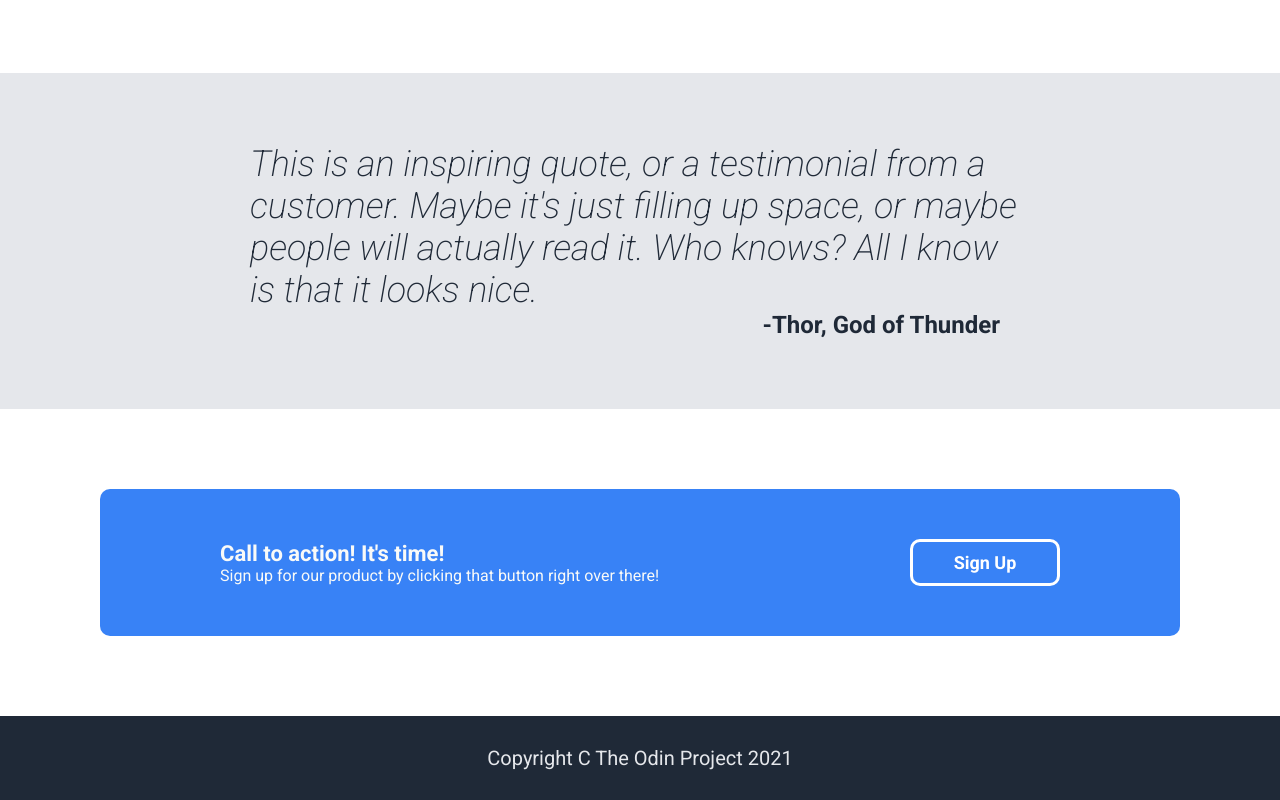
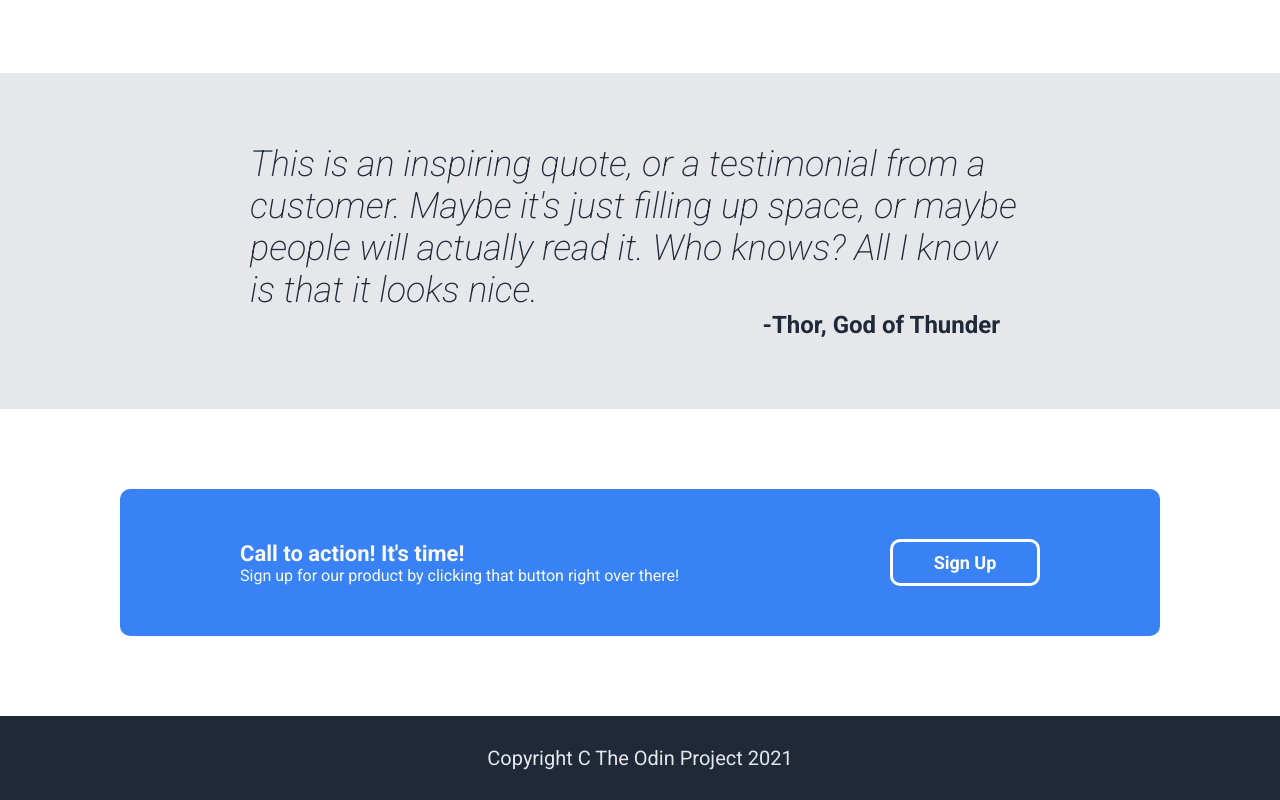
Before and after one commit to mklein05/odin-landing-page, a plain HTML site: page index.html in a window 1280 px wide. Shown: the part 888-1688 px from the top of the page. Drawn offline with Linux system fonts and the light colour scheme.

Commit message:
Adjusted margin of call to action section

```diff
--- a/styles.css
+++ b/styles.css
@@ -145,7 +145,7 @@ img{
 
 .call-to-action{
     background-color: #3882F6;
-    margin: 80px 100px;
+    margin: 80px 120px;
     border-radius: 10px;
     padding: 50px 120px;
     display: flex;
```
